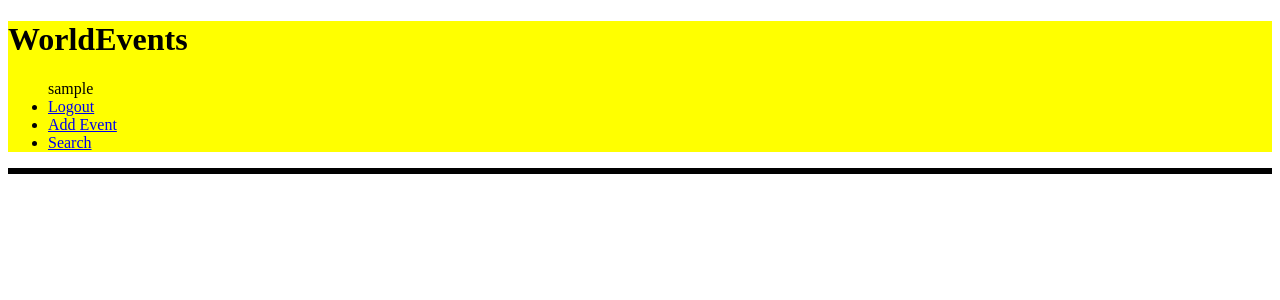
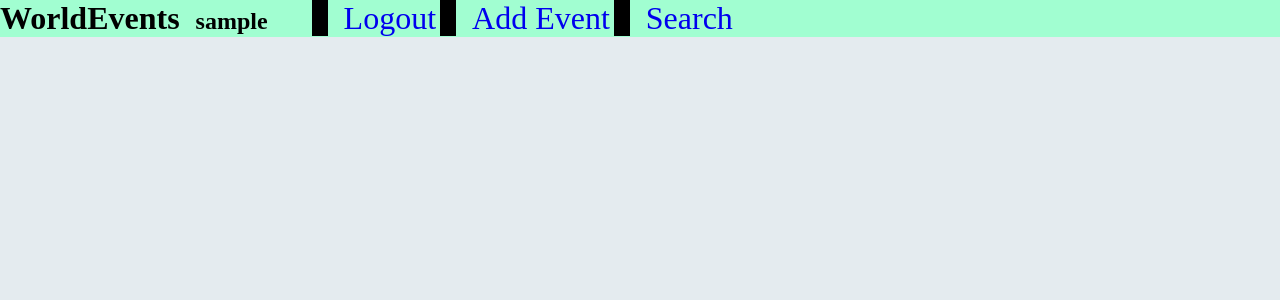
Before and after one commit to eltxabi/proyecto, a Django app: page / in a window 1280 px wide. Shown: the top 300 px of the page. Run offline with Django 3.2, Linux system fonts and the light colour scheme; the visitor is signed in with stand-in values (Sample User, id 1); data that the repository does not hold is empty; parts of the project's set-up code (start-up, migrations or seed data) failed here and were passed over; some libraries are stand-ins or nearby versions.

Commit message:
main page layout

```diff
--- a/worldevents/eventslist/templates/eventslist/base.html
+++ b/worldevents/eventslist/templates/eventslist/base.html
@@ -12,6 +12,8 @@
     <body>
 	<header>
 		<h1>WorldEvents</h1>
+		{% block user %}
+	 	{% endblock %}
 		<nav>
 			{% block nav %}
 	 		{% endblock %}
--- a/worldevents/eventslist/templates/eventslist/home.html
+++ b/worldevents/eventslist/templates/eventslist/home.html
@@ -9,11 +9,14 @@
 	<script type="text/javascript" src={% static "javascript/gmap3.min.js" %}></script>
 
 {% endblock %}
-
+{% block user %}
+	{% if user.is_authenticated %}
+		<h2>{{user.username}}</h2>
+	{% endif %}
+{% endblock %}
 {% block nav %}
 <ul>
 {% if user.is_authenticated %}
-	{{user.username}}
 	<li><a href="{% url 'eventslist.views.logoutpage' %}">Logout</a></li>
 	<li><a class="form" href="{% url 'eventslist.views.addevent' %}">Add Event</a></li>
 
@@ -77,7 +80,7 @@
 
 
 
-	$("#map_detail").width("300px").height("150px").gmap3({
+	$("#map_detail").gmap3({
           map:{
             options:{
               center:[46.578498,2.457275],
--- a/worldevents/static/css/base.css
+++ b/worldevents/static/css/base.css
@@ -1,14 +1,60 @@
+*{
+	margin: 0;
+}
+
+body{
+	background-color:rgb(228, 235, 239);
+}
+
+header{
+	background-color:#A1FED1;
+
+}
+
+h1{
+	display: inline;
+}
+
+h2{
+	display: inline;
+	margin-left:0.5em;
+
+}
+
+nav{
+	display: inline;
+}
+
+nav ul{
+	display: inline;
+	list-style: none;
+
+}
+
+nav ul li{
+	display: inline;
+	padding-left: 0.5em;
+	border-left: solid 0.5em;
+	font-size: 2em;
+}
+
+nav ul li a{
+	text-decoration: none;
+}
+
 .event_detail{
 	display:none;
 }
+
+#messages{
+
+}
+
 
 .selected_event{
 	background-color:red;
 }
 
-header{
-	background-color:yellow;
-}
 
 #form_container{
 	position:absolute;
@@ -46,26 +92,105 @@ header{
 }
 
 #container{
-	border-style:solid;
-	border-width:medium;
+
 }
 
 #container table{
+	background-color: white;
 	display:inline;
 	float:left;
+	margin:0.3em;
+	padding: 0.1em;
+	border-radius: 0.4em;
+	box-shadow: 0.2em 0.2em 0.5em #888888;
 }
 
-#container ul{
+#container > ul{
+	margin-left:2%;
+	margin-right:2%;
 	width:40%;
 }
 
 #container ul[style*="display: block"] {
+	background-color: white;
 	display:inline;
 	float:left;
-	background-color:green;
+	margin:0.3em;
+	padding: 0.1em;
+	border-radius: 0.4em;
+	box-shadow: 0.2em 0.2em 0.5em #888888;
 }
 
-#container map{
+#container ul li{
+	list-style: none;
+}
+
+#container ul[style*="display: block"] > li{
+	padding:0.5em;
+}
+
+#container ul[style*="display: block"] > li:first-child{
+	font-size:2em;
+	text-align:center;
+}
+
+#container ul[style*="display: block"] > li:nth-child(2){
+	font-size:1.5em;
+	color: grey;
+}
+
+#container ul[style*="display: block"] > li:nth-child(3){
+	font-size:1em;
+	background-color:blue;
+	color:white;
+	display:inline;
+	border-radius: 0.4em;
+	padding: 0.2em;
+}
+
+#container ul[style*="display: block"] > li:nth-child(4){
+	text-align:center;
+}
+
+#container ul[style*="display: block"] img{
+	width:70%;
+}
+
+.comments{
+	margin-top:0.7em;
+}
+
+.comments ul{
+	padding:0;
+
+}
+
+.comments ul li{
+	border: solid grey 0.1em;
+	border-radius: 0.4em;
+
+
+}
+
+.comments ul li p:first-child{
+	font-size:2em;
+}
+
+#container ul[style*="display: block"] a{
+	text-decoration:none;
+
+
+}
+
+
+#map_detail{
 	display:inline;
 	float:left;
+	margin:0.3em;
+	padding: 0.1em;
+	border-radius: 0.4em;
+	box-shadow: 0.2em 0.2em 0.5em #888888;
+	width: 30%;
+	height: 300px;
+
 }
```
Also changed, not shown: worldevents/eventslist/templates/eventslist/comments.html (+7 -1 lines), worldevents/static/media/mayi-1395573066.jpeg (added), 3 other files.
